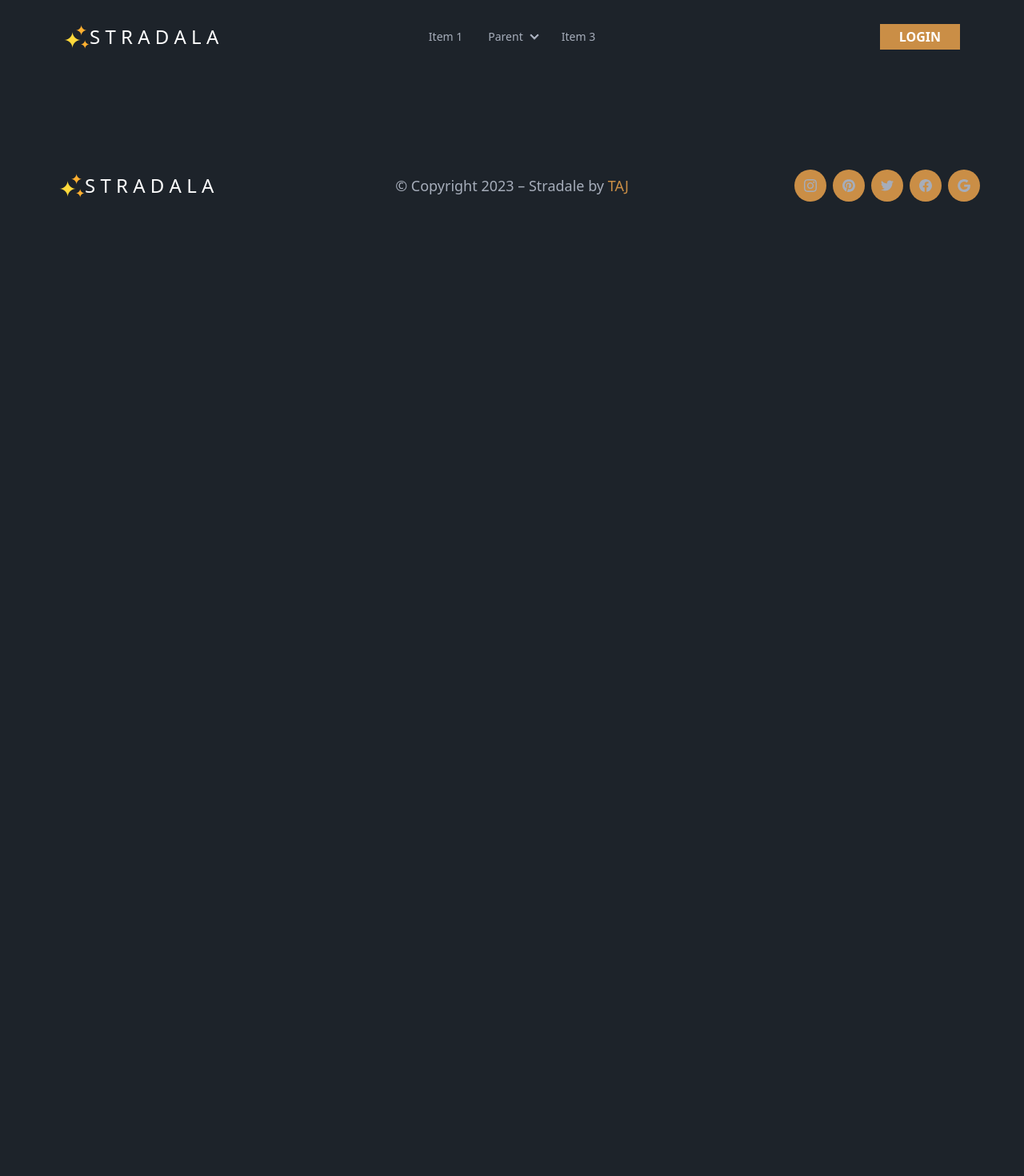
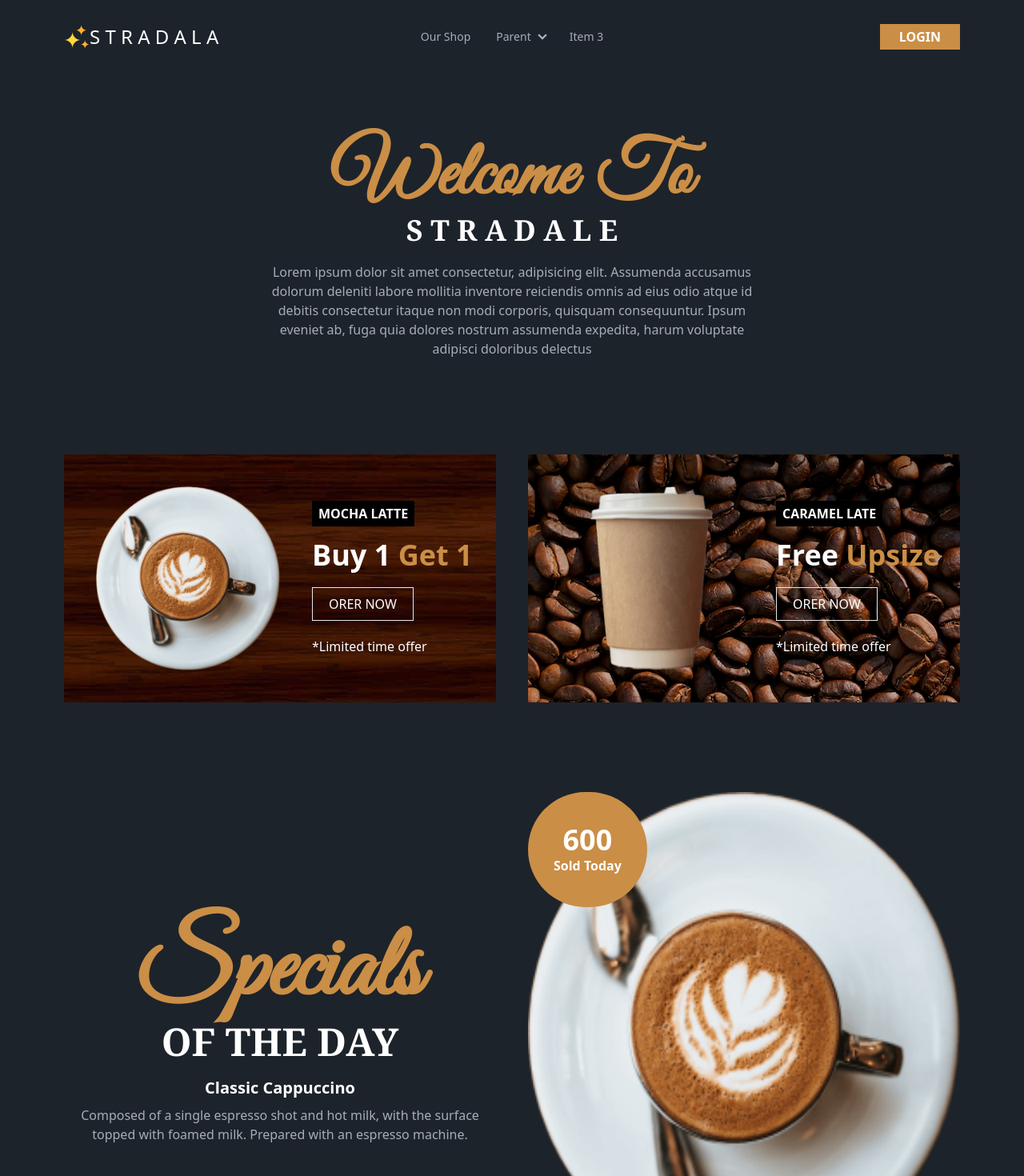
Before and after one commit to taherul77/cafe-shop, a React (Vite) app: page / in a window 1280 px wide. Shown: the top 1470 px of the page at 80% size. Before the commit the page ends 800 px from the top, so only its background shows below. Built offline with nearby package versions, Linux system fonts and the light colour scheme.

Commit message:
update spacial

```diff
--- a/src/App.css
+++ b/src/App.css
@@ -1,3 +1,10 @@
 @tailwind base;
 @tailwind components;
 @tailwind utilities;
+@font-face {
+    font-family: greatVibes;
+    src: url(../public/GreatVibes-Regular.ttf);
+}
+.greatVibes{
+    font-family: greatVibes;
+}
--- a/src/App.jsx
+++ b/src/App.jsx
@@ -1,7 +1,7 @@
 import { Outlet } from "react-router-dom"
 import Footer from "./component/app/Footer"
 import Navbar from "./component/app/Navbar"
-
+import './App.css'
 
 
 function App() {
--- /dev/null
+++ b/src/component/Page/Home/Offer.css
@@ -0,0 +1,6 @@
+.image1 {
+    background-image: url(../../../assets/image/high-resolution-wood-background-seb4ottbar59amze.jpg);
+  }
+  .image2 {
+    background-image: url(../../../assets/image/photo-1447933601403-0c6688de566e.jpg);
+  }
--- /dev/null
+++ b/src/component/Page/Home/Offer.jsx
@@ -0,0 +1,52 @@
+
+import img1 from "../../../assets/image/img-1.png";
+import img2 from "../../../assets/image/img-2.png";
+import './Offer.css'
+
+const Offer = () => {
+  return (
+    <div className="grid lg:grid-cols-2 gap-10 px-5 lg:px-20 pt-10">
+      <div className="image1 hover:scale-105 transition duration-300">
+        <div className="grid lg:grid-cols-2 lg:ps-10 justify-center text-center lg:text-start items-center gap-10 py-10">
+          <div>
+            <img src={img1} alt="" />
+          </div>
+          <div>
+            <button className="text-md font-bold text-white bg-black px-2 py-1">
+              MOCHA LATTE
+            </button>
+            <h1 className="text-4xl font-bold text-white mt-4">
+              Buy 1 <span className="text-[#CA8E46]">Get 1</span>
+            </h1>
+            <button className="px-5 py-2 text-white border hover:bg-[#CA8E46] mt-5">
+              ORER NOW
+            </button>
+            <p className="text-white mt-5">*Limited time offer</p>
+          </div>
+        </div>
+      </div>
+
+      <div className="image2 hover:scale-105 transition duration-300">
+        <div className="grid lg:grid-cols-2 lg:ps-10 justify-center text-center lg:text-start items-center gap-10  py-10">
+          <div>
+            <img src={img2} alt="" />
+          </div>
+          <div>
+            <button className="text-md font-bold text-white bg-black px-2 py-1">
+              CARAMEL LATE
+            </button>
+            <h1 className="text-4xl font-bold text-white mt-4">
+              Free <span className="text-[#CA8E46]">Upsize</span>
+            </h1>
+            <button className="px-5 py-2 text-white border hover:bg-[#CA8E46] mt-5">
+              ORER NOW
+            </button>
+            <p className="text-white mt-5">*Limited time offer</p>
+          </div>
+        </div>
+      </div>
+    </div>
+  );
+};
+
+export default Offer;
--- /dev/null
+++ b/src/component/Page/Home/Spacial.jsx
@@ -0,0 +1,24 @@
+
+import img1 from "../../../assets/image/img-1.png";
+
+const Spacial = () => {
+    return (
+        <div className="grid lg:grid-cols-2 px-5 lg:px-20 gap-10 items-center justify-center text-center pt-28">
+            <div className="">
+             <h2 className="greatVibes text-[#CA8E46] lg:text-9xl text-8xl font-bold">Specials</h2>
+             <h3 className="text-white text-5xl font-bold font-serif">OF THE DAY</h3>
+             <h5 className="text-white text-xl font-bold mt-5">Classic Cappuccino</h5>
+             <p className="mt-2">Composed of a single espresso shot and hot milk, with the surface topped with foamed milk. Prepared with an espresso machine.</p>
+            </div>
+            <div>
+            <div className="absolute  bg-[#CA8E46] rounded-full lg:px-8 lg:py-10 px-5 py-7">
+              <p className="text-center text-white font-bold text-4xl">600</p>
+              <p className="text-center text-white font-bold ">Sold Today</p>
+            </div>
+                <img src={img1} alt="" className="h-[400px] lg:h-[600px]" />
+            </div>
+        </div>
+    );
+};
+
+export default Spacial;
--- /dev/null
+++ b/src/component/Page/Home/Welcome.jsx
@@ -0,0 +1,25 @@
+
+
+const Welcome = () => {
+    return (
+        <div className="py-20">
+        <div className="text-center">
+          <h1 className="greatVibes text-[#CA8E46] text-8xl font-bold">
+            Welcome To
+          </h1>
+          <p className="text-white text-4xl font-bold font-serif">S T R A D A L E</p>
+        </div>
+        <div>
+          <p className="px-5 lg:px-80 mt-5 text-center ">
+            Lorem ipsum dolor sit amet consectetur, adipisicing elit. Assumenda
+            accusamus dolorum deleniti labore mollitia inventore reiciendis omnis
+            ad eius odio atque id debitis consectetur itaque non modi corporis,
+            quisquam consequuntur. Ipsum eveniet ab, fuga quia dolores nostrum
+            assumenda expedita, harum voluptate adipisci doloribus delectus
+          </p>
+        </div>
+      </div>
+    );
+};
+
+export default Welcome;
--- a/src/component/app/Navbar.jsx
+++ b/src/component/app/Navbar.jsx
@@ -1,7 +1,7 @@
-import logo from "../../assets/icons/star.png"
+import { Link } from "react-router-dom";
+import logo from "../../assets/icons/star.png";
 
 const Header = () => {
-
   return (
     <div>
       <div className="navbar py-5 lg:px-20 pe-5">
@@ -27,9 +27,11 @@ const Header = () => {
               tabIndex={0}
               className="menu menu-sm dropdown-content mt-3 z-[1] p-2 shadow bg-base-100 rounded-box w-52"
             >
+              <Link to="/our-shop">
                 <li>
-              <a>Item 1</a>
+                  <a>Our Shop</a>
                 </li>
+              </Link>
               <li>
                 <a>Parent</a>
                 <ul className="p-2">
@@ -46,16 +48,20 @@ const Header = () => {
               </li>
             </ul>
           </div>
+          <Link to="/">
             <div className="flex">
-        <img src={logo} alt="" className="h-8"/>
+              <img src={logo} alt="" className="h-8" />
               <a className="lg:text-2xl text-lg text-white">S T R A D A L A</a>
             </div>
+          </Link>
         </div>
         <div className="navbar-center hidden lg:flex">
           <ul className="menu menu-horizontal px-1">
+            <Link to="/our-shop">
               <li>
-            <a>Item 1</a>
+                <a>Our Shop</a>
               </li>
+            </Link>
             <li tabIndex={0}>
               <details>
                 <summary>Parent</summary>
@@ -75,7 +81,9 @@ const Header = () => {
           </ul>
         </div>
         <div className="navbar-end ">
-        <a className=" text-white text-md font-bold bg-[#CA8E46] px-6 py-1 uppercase">login</a>
+          <a className=" text-white text-md font-bold bg-[#CA8E46] px-6 py-1 uppercase">
+            login
+          </a>
         </div>
       </div>
     </div>
--- a/src/page/Home/Home.jsx
+++ b/src/page/Home/Home.jsx
@@ -1,9 +1,14 @@
+import Offer from "../../component/Page/Home/Offer";
+import Spacial from "../../component/Page/Home/Spacial";
+import Welcome from "../../component/Page/Home/Welcome";
 
 
 const Home = () => {
     return (
         <div>
-
+            <Welcome></Welcome>
+            <Offer></Offer>
+            <Spacial></Spacial>
         </div>
     );
 };
```
Also changed, not shown: public/GreatVibes-Regular.ttf (added). Lines whose indentation alone changed are shown as unchanged.
